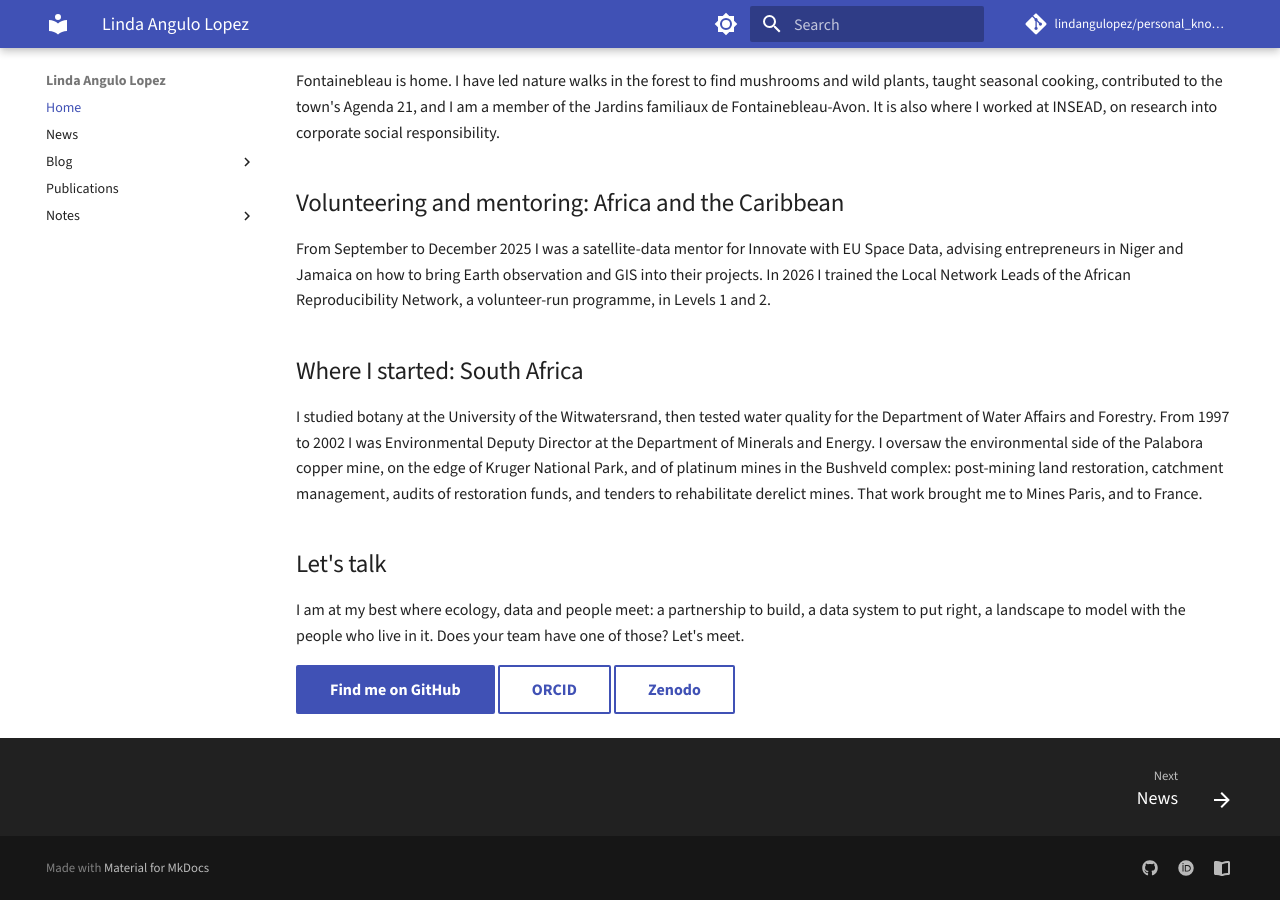
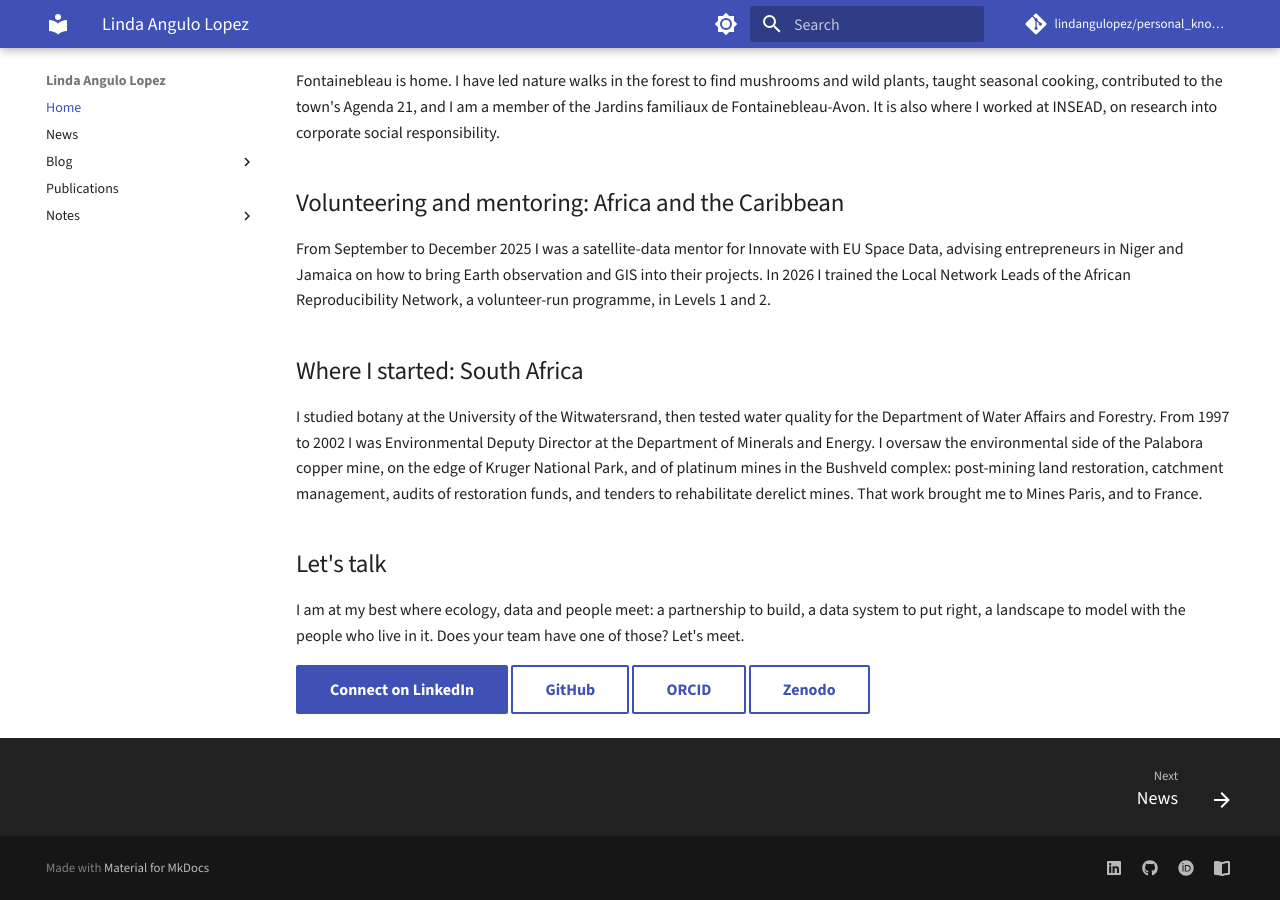
Before and after one commit to lindangulopez/personal_knowledge_base, an MkDocs documentation site: the page built from notes/index.md, in a window 1280 px wide and 900 px high, scrolled down 7132 px. Built offline with MkDocs 1.6.1 and Material for MkDocs 9.7.7, drawn with Linux system fonts in a browser that asks for light colours; comment, search, counter and statistics services are not loaded.

Commit message:
Add LinkedIn to Let's talk and the footer

```diff
--- a/mkdocs.yml
+++ b/mkdocs.yml
@@ -66,6 +66,9 @@ extra_javascript:
 
 extra:
   social:
+    - icon: fontawesome/brands/linkedin
+      link: https://www.linkedin.com/in/lindangulopez/
+      name: LinkedIn
     - icon: fontawesome/brands/github
       link: https://github.com/lindangulopez
       name: GitHub
--- a/notes/index.md
+++ b/notes/index.md
@@ -121,6 +121,7 @@ I studied botany at the University of the Witwatersrand, then tested water quali
 
 I am at my best where ecology, data and people meet: a partnership to build, a data system to put right, a landscape to model with the people who live in it. Does your team have one of those? Let's meet.
 
-[Find me on GitHub](https://github.com/lindangulopez){ .md-button .md-button--primary }
+[Connect on LinkedIn](https://www.linkedin.com/in/lindangulopez/){ .md-button .md-button--primary }
+[GitHub](https://github.com/lindangulopez){ .md-button }
 [ORCID](https://orcid.org/0009-0009-5689-7148){ .md-button }
 [Zenodo](https://zenodo.org/search?q=metadata.creators.person_or_org.name%3A%22Angulo%20Lopez%2C%20Linda%22){ .md-button }
```
Also changed, not shown: notes/log.md (+1 -0 lines).
